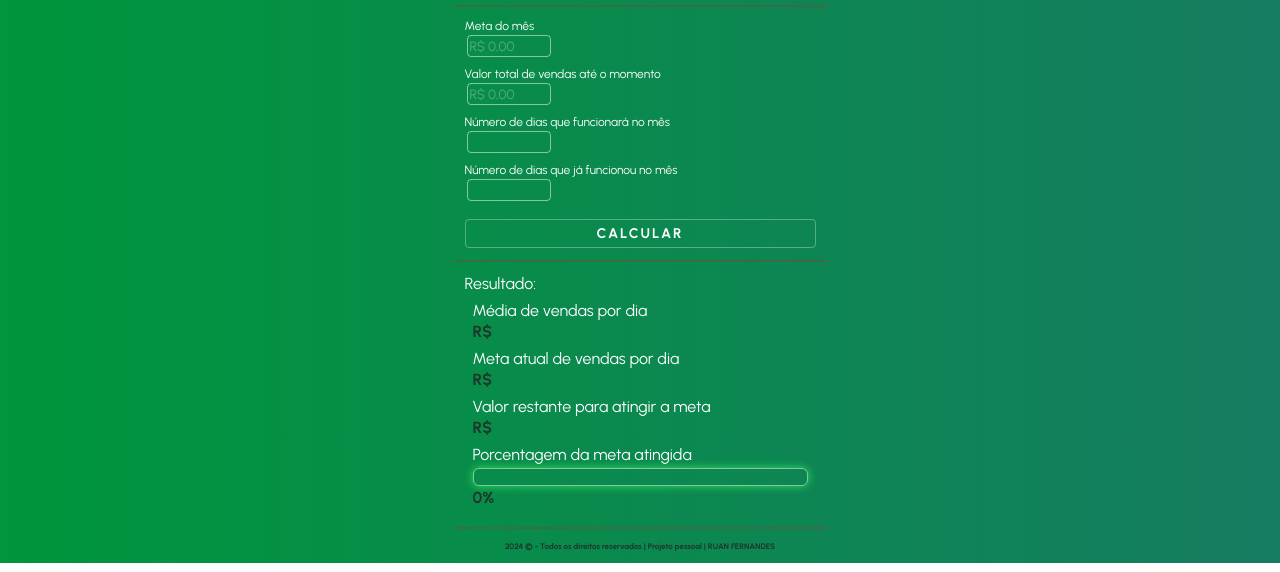
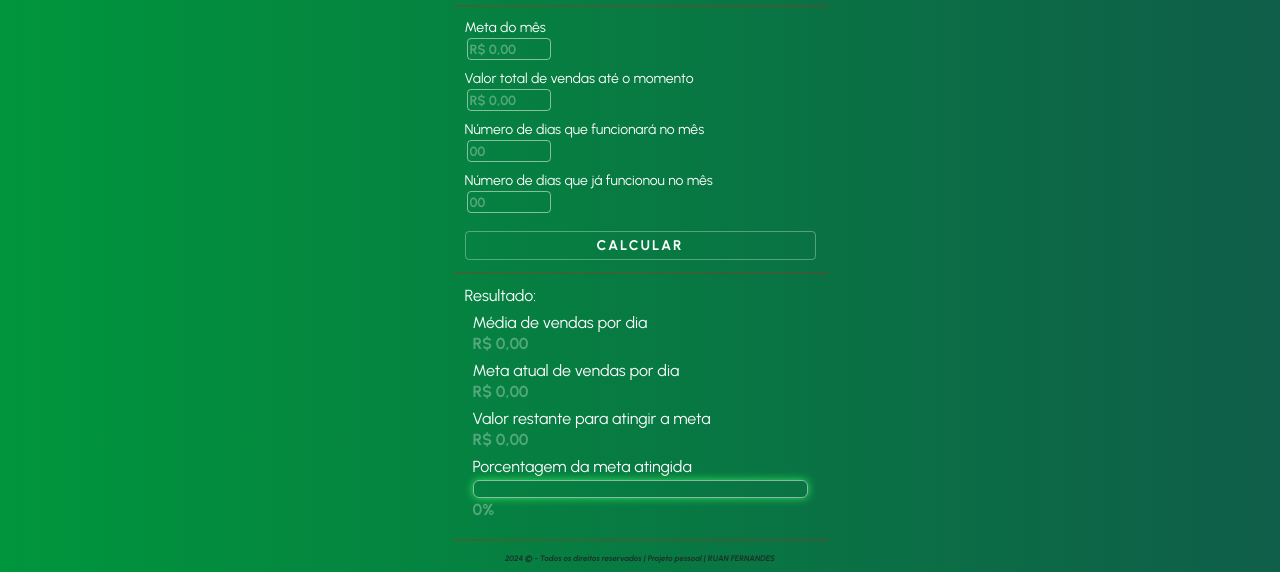
Before and after one commit to ruanfernandes2592/metapp, a plain HTML site: page index.html in a window 1280 px wide. Shown: the part 325-897 px from the top of the page. Drawn offline with Linux system fonts and the light colour scheme.

Commit message:
Ajuste de cor de fundo, tamanho e cores da fonte

```diff
--- a/index.html
+++ b/index.html
@@ -25,20 +25,20 @@
             </div>
             <div class="form-control">
                 <label for="">Número de dias que funcionará no mês</label>
-                <input class="diasMes" type="number" required>
+                <input class="diasMes" type="number" placeholder="00" required>
             </div>
             <div class="form-control">
                 <label for="">Número de dias que já funcionou no mês</label>
-                <input class="diasFunc" type="number" required>
+                <input class="diasFunc" type="number" placeholder="00" required>
             </div>
             <button class="btn" type="submit">CALCULAR</button>
         </form>
         <div class="resultato">
             Resultado:
             <ul>
-                <li>Média de vendas por dia <span class="mediaVendasDia">R$</span></li>
-                <li>Meta atual de vendas por dia <span class="metaVendasDia">R$</span></li>
-                <li>Valor restante para atingir a meta <span class="valorRestMeta">R$</span></li>
+                <li>Média de vendas por dia <span class="mediaVendasDia">R$ 0,00</span></li>
+                <li>Meta atual de vendas por dia <span class="metaVendasDia">R$ 0,00</span></li>
+                <li>Valor restante para atingir a meta <span class="valorRestMeta">R$ 0,00</span></li>
                 <li>Porcentagem da meta atingida
                     <div class="barra-externa">
                         <div class="barra-interna">
@@ -51,7 +51,7 @@
         </div>
         <footer>
             <p>
-                2024 © - Todos os direitos reservados | Projeto pessoal | RUAN FERNANDES
+                <i>2024 © - Todos os direitos reservados | Projeto pessoal | RUAN FERNANDES</i>
             </p>
         </footer>
     </div>
--- a/script.js
+++ b/script.js
@@ -3,10 +3,12 @@ const form = document.querySelector('.form');
 $(document).ready(function() {
     $('.metaMes').mask("0.000.000,00", {reverse: true});
     $('.valorTotalVendas').mask("0.000.000,00", {reverse: true});
+    $('.diasMes').mask("00");
+    $('.diasFunc').mask("00");
 })
 
-let metaMes = form.querySelector('.metaMes');
-let valorTotalVendas = form.querySelector('.valorTotalVendas');
+const metaMes = form.querySelector('.metaMes');
+const valorTotalVendas = form.querySelector('.valorTotalVendas');
 
 const diasMes = form.querySelector('.diasMes');
 const diasFunc = form.querySelector('.diasFunc');
@@ -68,18 +70,14 @@ function barraPercent() {
     return res.toFixed(1);
 }
 
-
-
-function formatarValor() {
-    const valorFormatado = res.toLocaleString('pt-BR', { style: 'currency', currency: 'BRL' });
-    return valorFormatado;
-}
-
-
 function mostraResultados() {
     mediaVD.innerText = calculaMediaVendasDia();
     metaVD.innerText = calculaMetaVendasDia();
     valorRestMeta.innerText = calculaValorRest();
     porcentagem.innerText = calculaPorcentagemAlcançada();
+    mediaVD.style.color = '#222222d0';
+    metaVD.style.color = '#222222d0';
+    valorRestMeta.style.color = '#222222d0';
+    porcentagem.style.color = '#222222d0';
     barra.style.width = `${barraPercent()}%`;
 }
--- a/style.css
+++ b/style.css
@@ -7,7 +7,7 @@
 }
 
 body {
-    background-image: linear-gradient(90deg, #00963c, rgb(21, 124, 97));
+    background-image: linear-gradient(90deg, #00963c, rgb(15, 94, 73));
 }
 
 header {
@@ -29,7 +29,7 @@ header {
 
 .form-control {
     margin-bottom: 8px;
-    font-size: 12px;
+    font-size: 14px;
     color: #fff;
     display: flex;
     flex-direction: column;
@@ -40,7 +40,8 @@ header {
     margin-bottom: 8px;
     border: 1px solid #ffffff80;
     border-radius: 4px;
-    color: #fff;
+    color: #222222bb;
+    font-weight: bold;
     background-color: transparent;
     margin: 2px;
     padding: 2px;
@@ -84,7 +85,7 @@ form button {
 
 .resultato span {
     font-weight: bold;
-    color: #222222d0;
+    color: #ffffff50;
     margin-top: 2px;
 }
 
```
